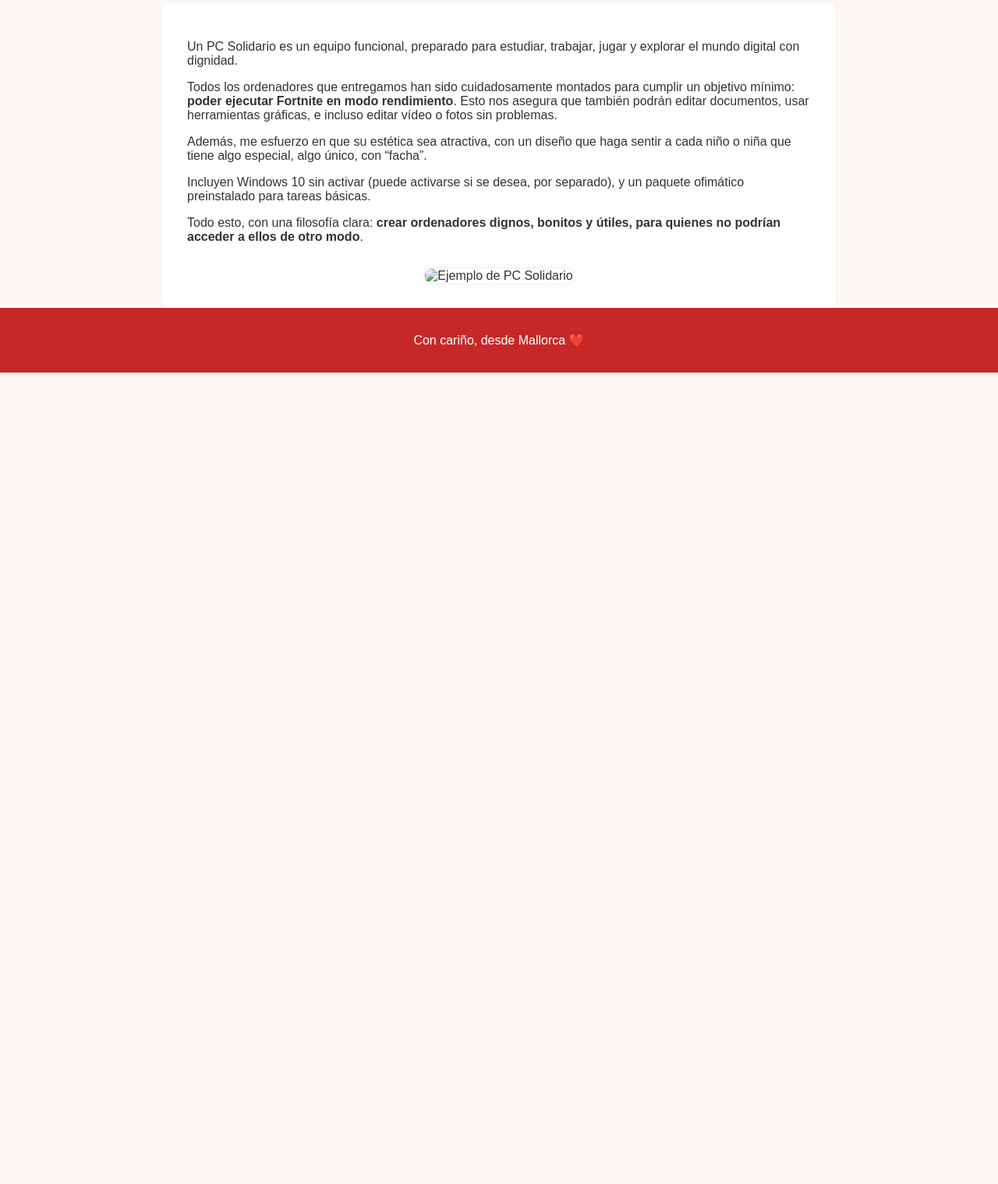
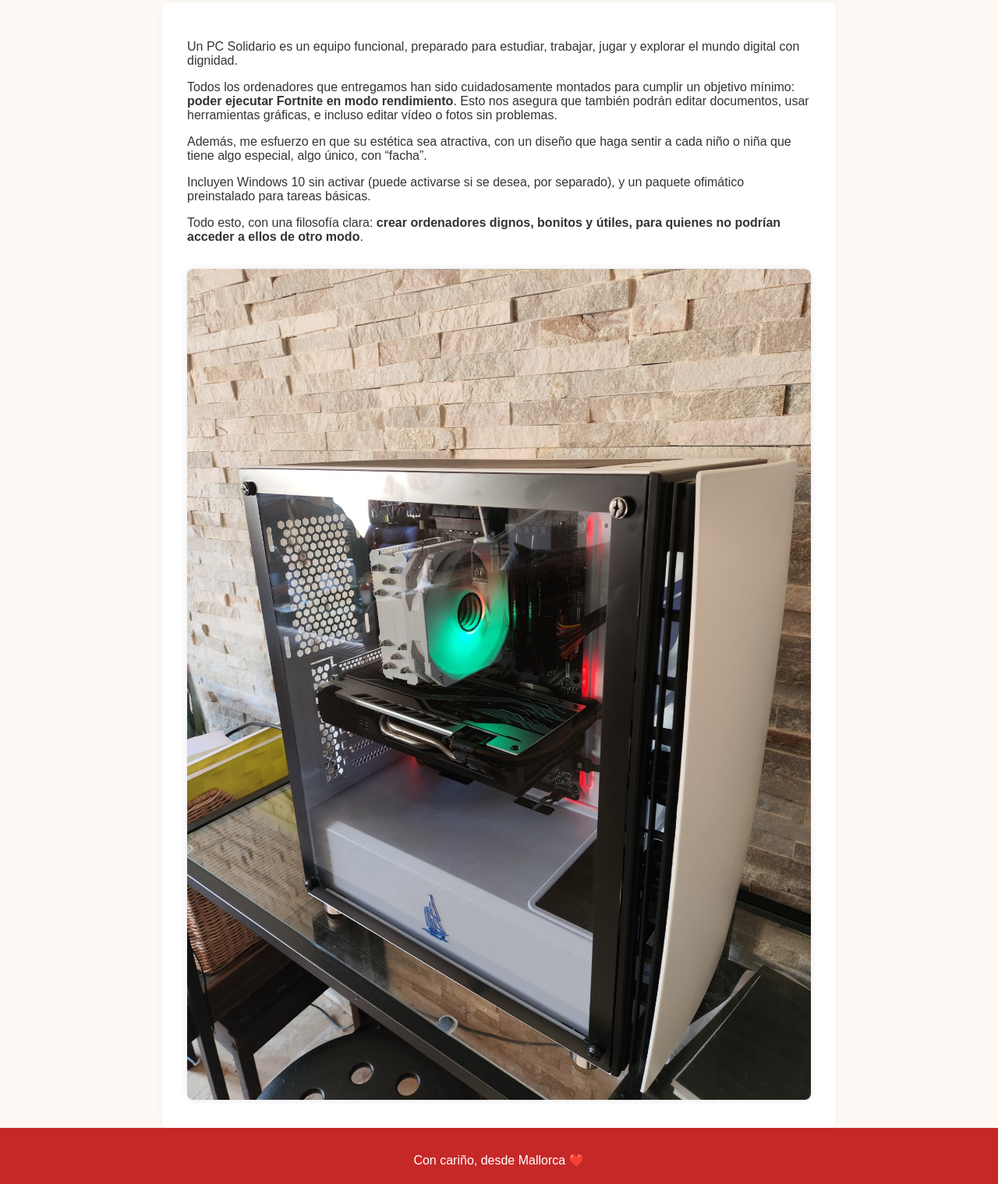
Before and after one commit to pcsolidario/pcsolidario.github.io, a plain HTML site: page que-es-un-pc-solidario.html in a window 1280 px wide. Shown: the part 141-1660 px from the top of the page at 78% size. Before the commit the page ends 800 px from the top, so only its background shows below. Drawn offline with Linux system fonts and the light colour scheme.

Commit message:
Add files via upload

```diff
--- a/que-es-un-pc-solidario.html
+++ b/que-es-un-pc-solidario.html
@@ -11,19 +11,18 @@
   <header>
     <h1>¿Qué es un PC Solidario?</h1>
   </header>
-
   <section>
     <p>Un PC Solidario es un equipo funcional, preparado para estudiar, trabajar, jugar y explorar el mundo digital con dignidad.</p>
     <p>Todos los ordenadores que entregamos han sido cuidadosamente montados para cumplir un objetivo mínimo: <strong>poder ejecutar Fortnite en modo rendimiento</strong>. Esto nos asegura que también podrán editar documentos, usar herramientas gráficas, e incluso editar vídeo o fotos sin problemas.</p>
     <p>Además, me esfuerzo en que su estética sea atractiva, con un diseño que haga sentir a cada niño o niña que tiene algo especial, algo único, con “facha”.</p>
     <p>Incluyen Windows 10 sin activar (puede activarse si se desea, por separado), y un paquete ofimático preinstalado para tareas básicas.</p>
     <p>Todo esto, con una filosofía clara: <strong>crear ordenadores dignos, bonitos y útiles, para quienes no podrían acceder a ellos de otro modo</strong>.</p>
-
     <div style="text-align: center; margin-top: 2rem;">
-      <img src="Images/pc001.jpg" alt="Ejemplo de PC Solidario" style="max-width: 100%; height: auto; border-radius: 8px; box-shadow: 0 0 10px rgba(0,0,0,0.1);">
+      <a href="pc001.jpg" target="_blank">
+        <img src="pc001.jpg" alt="Ejemplo de PC Solidario" style="max-width: 100%; height: auto; border-radius: 8px; box-shadow: 0 0 10px rgba(0,0,0,0.1);">
+      </a>
     </div>
   </section>
-
   <footer>
     <p>Con cariño, desde Mallorca ❤️</p>
   </footer>
```
